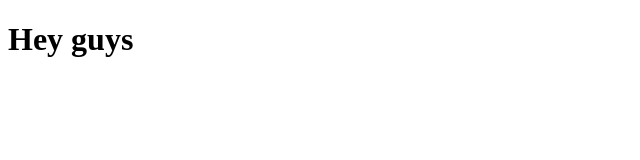
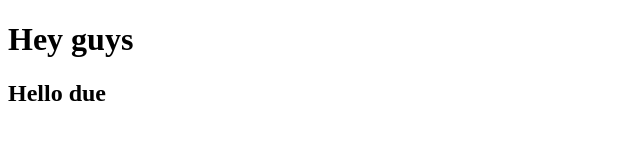
Before and after one commit to piyush-Rathor/React, a React (Create React App) app: page / in a window 1280 px wide. Shown: the top 160 px of the page, without its empty margins (0-640 px from the left). Built offline with nearby package versions, Linux system fonts and the light colour scheme.

Commit message:
rendering Multipul eliment using div

```diff
--- a/src/App.js
+++ b/src/App.js
@@ -1,7 +1,10 @@
 import React, { Component } from 'react';
 class App extends Component{
     render(){
-        return(<h1>Hey guys</h1>)
+        return(<div>
+            <h1>Hey guys</h1>
+            <h2>Hello due</h2>
+        </div>)
     }
 }
 export default App;
```
